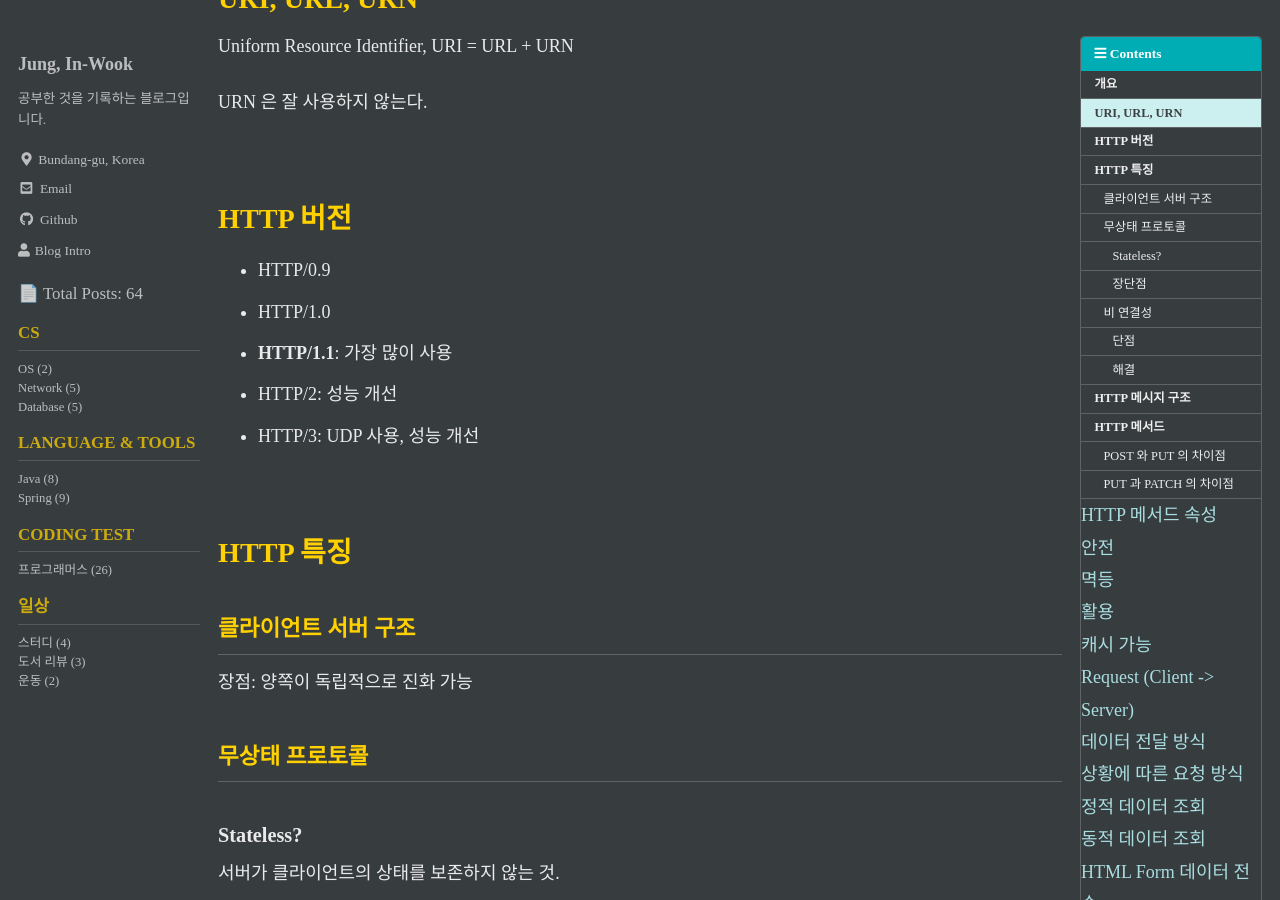
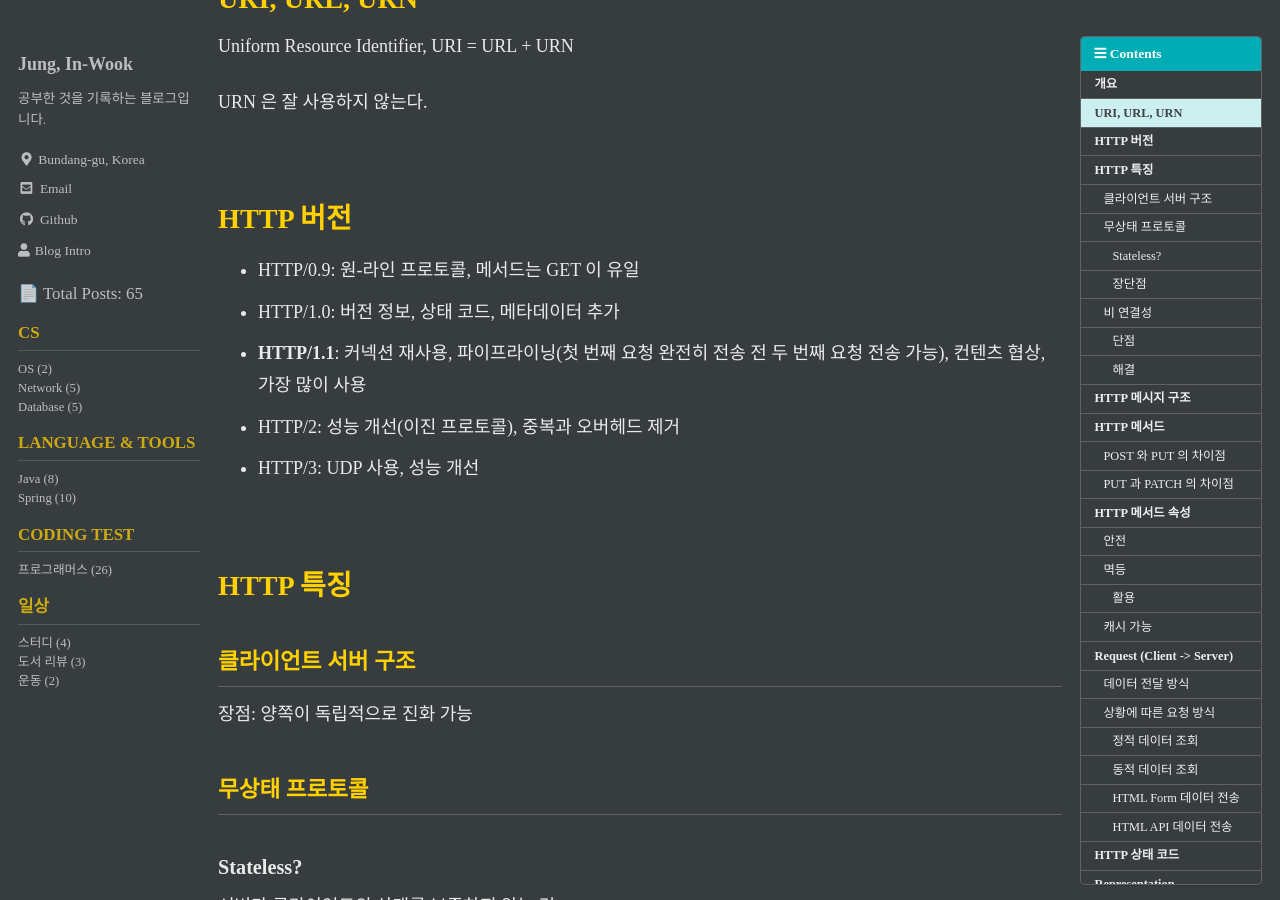
Before and after one commit to Koowin/koowin.github.io, a Jekyll site: the page built from _posts/network/2022-05-16-HTTP.md, in a window 1280 px wide and 900 px high, scrolled down 519 px. Built offline with Jekyll 4.4.1, drawn with Linux system fonts in a browser that asks for light colours; cached includes are drawn as plain includes; some web fonts are replaced; comment, search, counter and statistics services are not loaded; some of the changed text lies outside the part shown.

Commit message:
edit: HTTP toc

```diff
--- a/_posts/network/2022-05-16-HTTP.md
+++ b/_posts/network/2022-05-16-HTTP.md
@@ -32,10 +32,10 @@ URN 은 잘 사용하지 않는다.
 
 # HTTP 버전
 
-* HTTP/0.9
-* HTTP/1.0
-* **HTTP/1.1**: 가장 많이 사용
-* HTTP/2: 성능 개선
+* HTTP/0.9: 원-라인 프로토콜, 메서드는 GET 이 유일
+* HTTP/1.0: 버전 정보, 상태 코드, 메타데이터 추가
+* **HTTP/1.1**: 커넥션 재사용, 파이프라이닝(첫 번째 요청 완전히 전송 전 두 번째 요청 전송 가능), 컨텐츠 협상, 가장 많이 사용
+* HTTP/2: 성능 개선(이진 프로토콜), 중복과 오버헤드 제거
 * HTTP/3: UDP 사용, 성능 개선
 
 
@@ -95,11 +95,11 @@ TCP 프로토콜은 여러가지를 보장해주는 대신, 3 way handshake 시
 - PATCH: 리소스 부분 변경
 - DELETE: 리소스 삭제
 
-### POST 와 PUT 의 차이점
+## POST 와 PUT 의 차이점
 
 둘 다 등록 기능을 수행할 수 있지만, PUT 을 사용할 경우 클라이언트가 리소스를 정확히 식별해야 한다.
 
-### PUT 과 PATCH 의 차이점
+## PUT 과 PATCH 의 차이점
 
 PUT 은 리소스를 완전히 대체하지만, PATCH 는 리소스를 부분 변경한다.
 
```
Also changed, not shown: _posts/spring/2022-05-12-spring_rest_tutorial_5.md (added, +37 -0 lines), _posts/spring/2022-05-17-spring_oauth_tutorial_1.md (added, +69 -0 lines), _posts/spring/2022-05-21-springboot_aws_1.md (added, +30 -0 lines), _posts/life/2022-05-08-apply_kakao_internship.md (renamed from _posts/uncategorized/2022-05-08-apply_kakao_internship.md), _posts/life/2022-05-14-apply_naver_financial.md (renamed from _posts/uncategorized/2022-05-14-apply_naver_financial.md).
